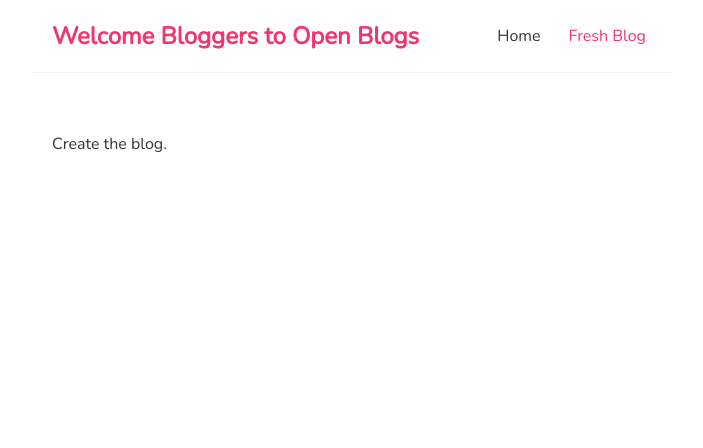
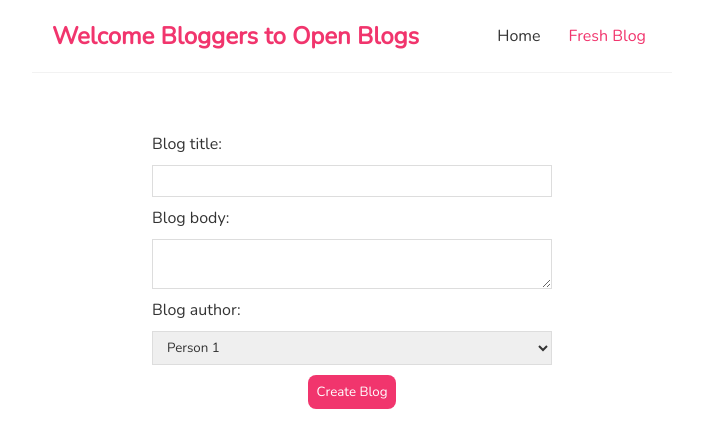
Before and after one commit to shyam7211/react-open-blog, a React (Create React App) app: page /create in a window 1280 px wide. Shown: the top 448 px of the page, without its empty margins (288-991 px from the left). Built offline with nearby package versions, Linux system fonts and the light colour scheme.

Commit message:
Created form in Create.js and given styling and collected data of the form.

```diff
--- a/src/components/Create.js
+++ b/src/components/Create.js
@@ -1,9 +1,44 @@
+import { useState } from "react";
+
 const Create = () => {
+    const [title, setTitle] = useState('');
+    const [body, setBody] = useState('');
+    const [author, setAuthor] = useState('Person 1');
+
+    const handleSubmit = (e) => {
+        e.preventDefault();
+        const blog = { title, body, author};
+        console.log(blog);
+    }
+
     return (
         <div className="create">
-            Create the blog.
+            <form onSubmit={handleSubmit}>
+                <label>Blog title:</label>
+                <input
+                    type="text"
+                    required
+                    value={title}
+                    onChange={(e) => { setTitle(e.target.value) }}
+                />
+                <label>Blog body:</label>
+                <textarea
+                    required
+                    value={body}
+                    onChange={(e) => { setBody(e.target.value) }}
+                >
+                </textarea>
+                <label>Blog author:</label>
+                <select
+                    value={author}
+                    onChange={(e) => { setAuthor(e.target.value) }}>
+                    <option value="Person 1">Person 1</option>
+                    <option value="Person 2">Person 2</option>
+                </select>
+                <button>Create Blog</button>
+            </form>
         </div>
-     );
+    );
 }
 
 export default Create;
--- a/src/index.css
+++ b/src/index.css
@@ -7,6 +7,7 @@
   color: #333;
 }
 
+/* Styling for the NavBar Component */
 .navbar {
   padding: 20px;
   display: flex;
@@ -35,7 +36,7 @@
   padding: 20px;
 }
 
-
+/* Styling for BlogList */
 .blog-preview {
   padding: 10px 16px;
   margin: 20px 0px;
@@ -60,6 +61,7 @@
   text-decoration: none;
 }
 
+/* For BlogDetails */
 .blog-details h2{
   font-size: 20px;
   color: #f1356d;
@@ -71,7 +73,42 @@
 }
 
 .blog-details p {
-  /* Apply margin to push the <p> tag to the right */
   display: flex;
   justify-content: flex-end;
 }
+
+/* For Create.js */
+.create {
+  max-width: 400px;
+  text-align: center;
+  margin: 0 auto;
+}
+
+.create label {
+  text-align: left;
+  display: block;
+}
+
+.create h2 {
+  font-size: 20px;
+  color: #f1356d;
+  margin-bottom: 30px;
+}
+
+.create input, .create textarea, .create select {
+  width: 100%;
+  padding: 6px 10px;
+  margin: 10px 0px;
+  border: 1px solid #ddd;
+  box-sizing: border-box;
+  display: block;
+}
+
+.create button {
+  background: #f1356d;
+  color: #fff;
+  border: 0px;
+  padding: 8px;
+  border-radius: 8px;
+  cursor: pointer;
+}
```
